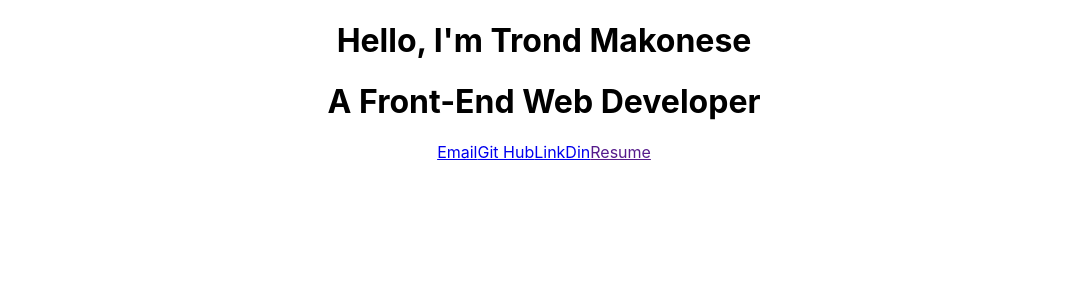
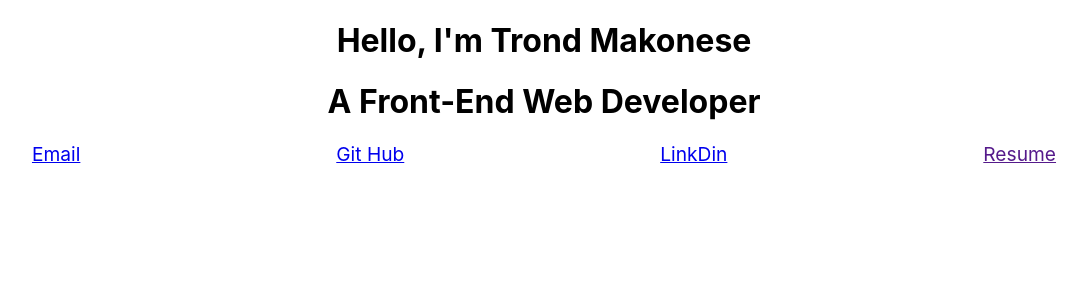
Before and after one commit to Trond240/Trond-s-Portfolio-Site, a React (Create React App) app: page / in a window 1280 px wide. Shown: the top 300 px of the page, without its empty margins (96-1183 px from the left). Built offline with nearby package versions, Linux system fonts and the light colour scheme.

Commit message:
Add layout for media div.

```diff
--- a/src/App.css
+++ b/src/App.css
@@ -2,7 +2,16 @@
   text-align: center;
 }
 
-.App-logo {
+.social_wrapper {
+  display: flex;
+  justify-content: space-around;
+  font-size: 1.2em;
+  z-index: 50;
+  width: 100%;
+  margin: 0px auto;
+}
+
+/* .App-logo {
   height: 40vmin;
   pointer-events: none;
 }
@@ -26,7 +35,8 @@
 
 .App-link {
   color: #61dafb;
-}
+} */
+
 
 @keyframes App-logo-spin {
   from {
```
